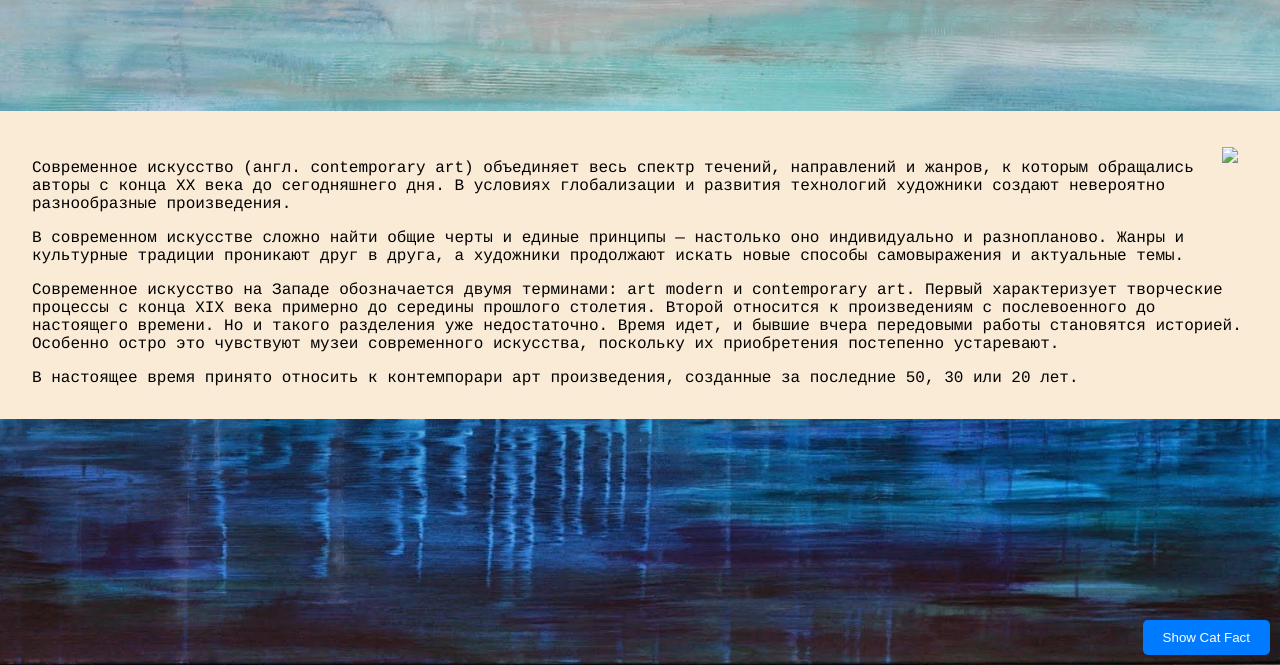
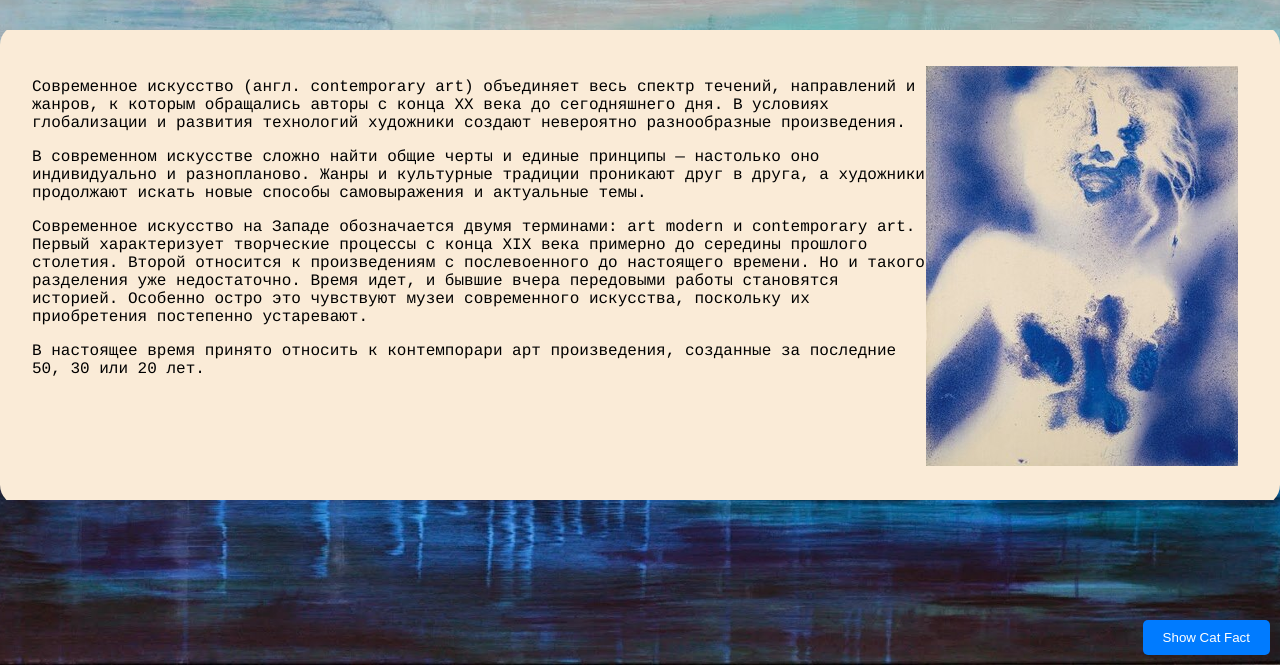
Before and after one commit to Viktoriya05/Viktoriya05.github.io, a plain HTML site: page index.html in a window 1280 px wide. Shown: the part 135-800 px from the top of the page. Drawn offline with Linux system fonts and the light colour scheme; files whose address does not match are found by name.

Commit message:
исправлен путь к картинке

```diff
--- a/index.html
+++ b/index.html
@@ -31,7 +31,7 @@
     </div>
   <div id="main" class="center">
     <article>
-      <img src="../ART/image/1.jpg" class="right">
+      <img src="image/1.jpg" class="right">
       <p>Современное искусство (англ. contemporary art) объединяет весь спектр
       течений, направлений и жанров, к которым обращались авторы с конца ХХ века
       до сегодняшнего дня. В условиях глобализации и развития технологий художники
```
